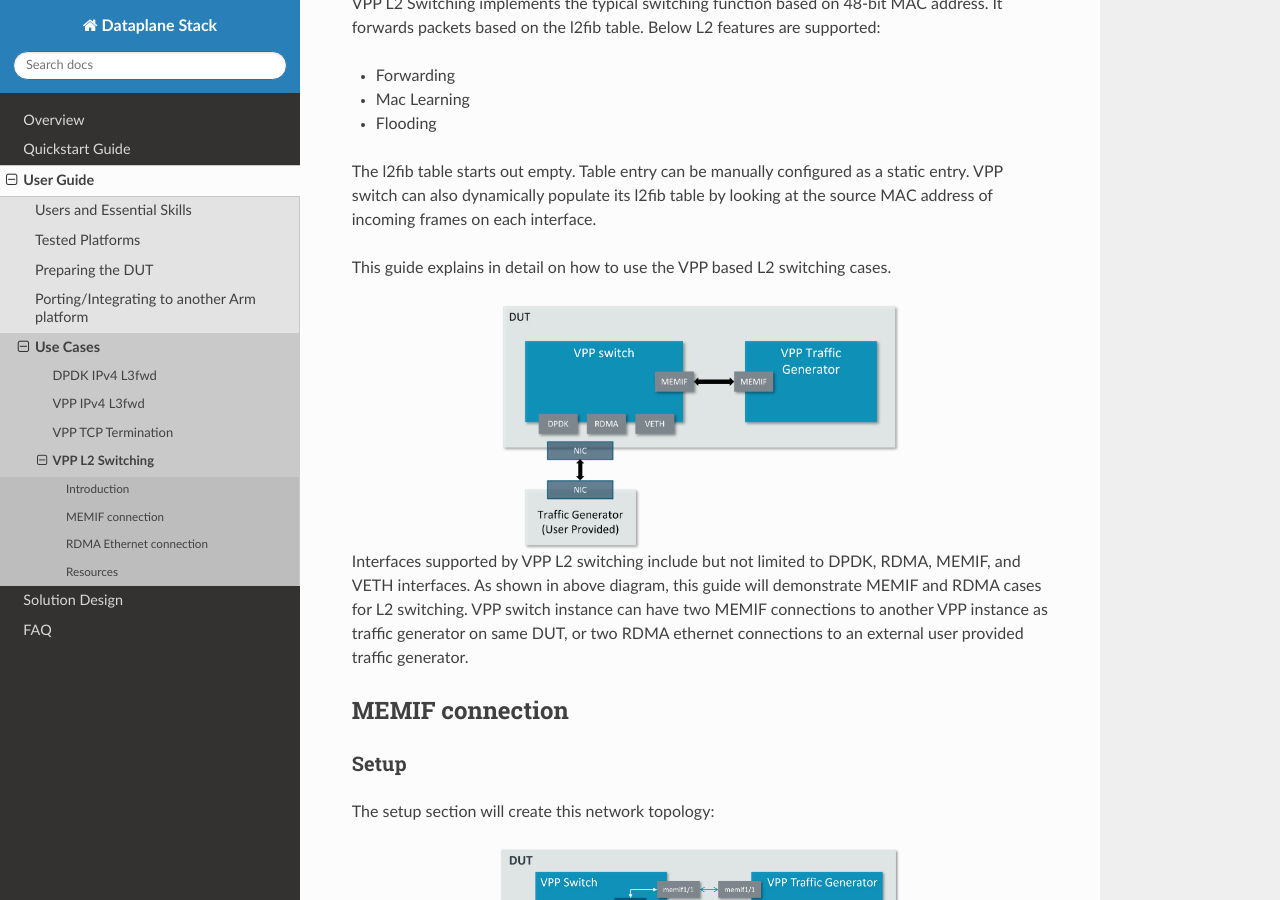
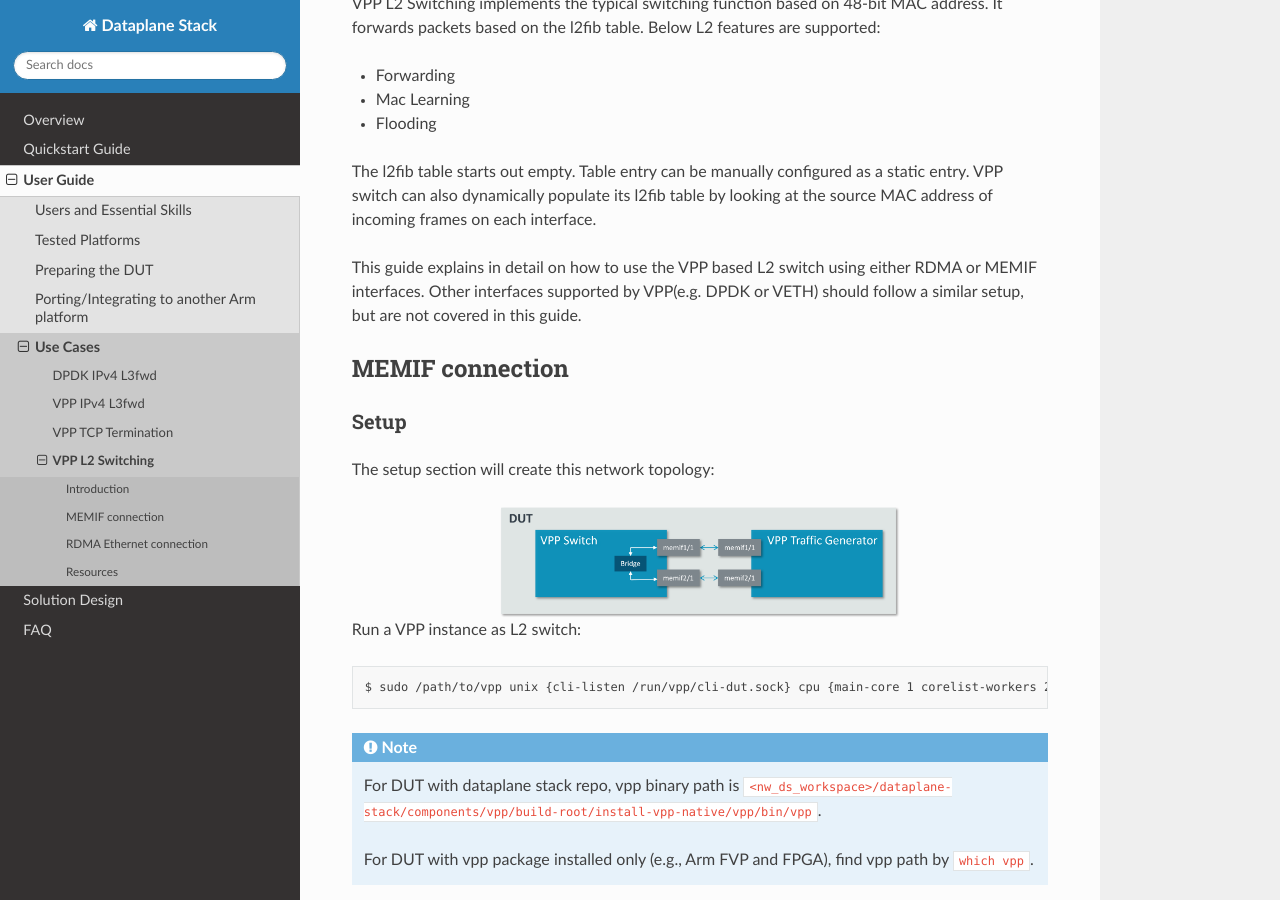
Before and after one commit to Yefeng-Lin/dataplane-stack_doc, a Sphinx documentation site: the page built from doc/user_guide/l2_switching_vpp.rst, in a window 1280 px wide and 900 px high, scrolled down 224 px. Built offline with Sphinx 7.4.7 and the Read the Docs theme 2.0.0, drawn with Linux system fonts in a browser that asks for light colours.

Commit message:
continue update l2 switch

```diff
--- a/doc/user_guide/l2_switching_vpp.rst
+++ b/doc/user_guide/l2_switching_vpp.rst
@@ -23,16 +23,8 @@ VPP switch can also dynamically populate its l2fib table by looking at the sourc
 address of incoming frames
 on each interface.
 
-This guide explains in detail on how to use the VPP based L2 switching cases.
-
-.. figure:: ../images/vpp-switching.png
-   :align: center
-   :width: 400
-
-Interfaces supported by VPP L2 switching include but not limited to DPDK, RDMA, MEMIF, and VETH interfaces.
-As shown in above diagram, this guide will demonstrate MEMIF and RDMA cases for L2 switching.
-VPP switch instance can have two MEMIF connections to another VPP instance as traffic generator on same DUT,
-or two RDMA ethernet connections to an external user provided traffic generator.
+This guide explains in detail on how to use the VPP based L2 switch using either RDMA or MEMIF interfaces.
+Other interfaces supported by VPP(e.g. DPDK or VETH) should follow a similar setup, but are not covered in this guide.
 
 ****************
 MEMIF connection
```
